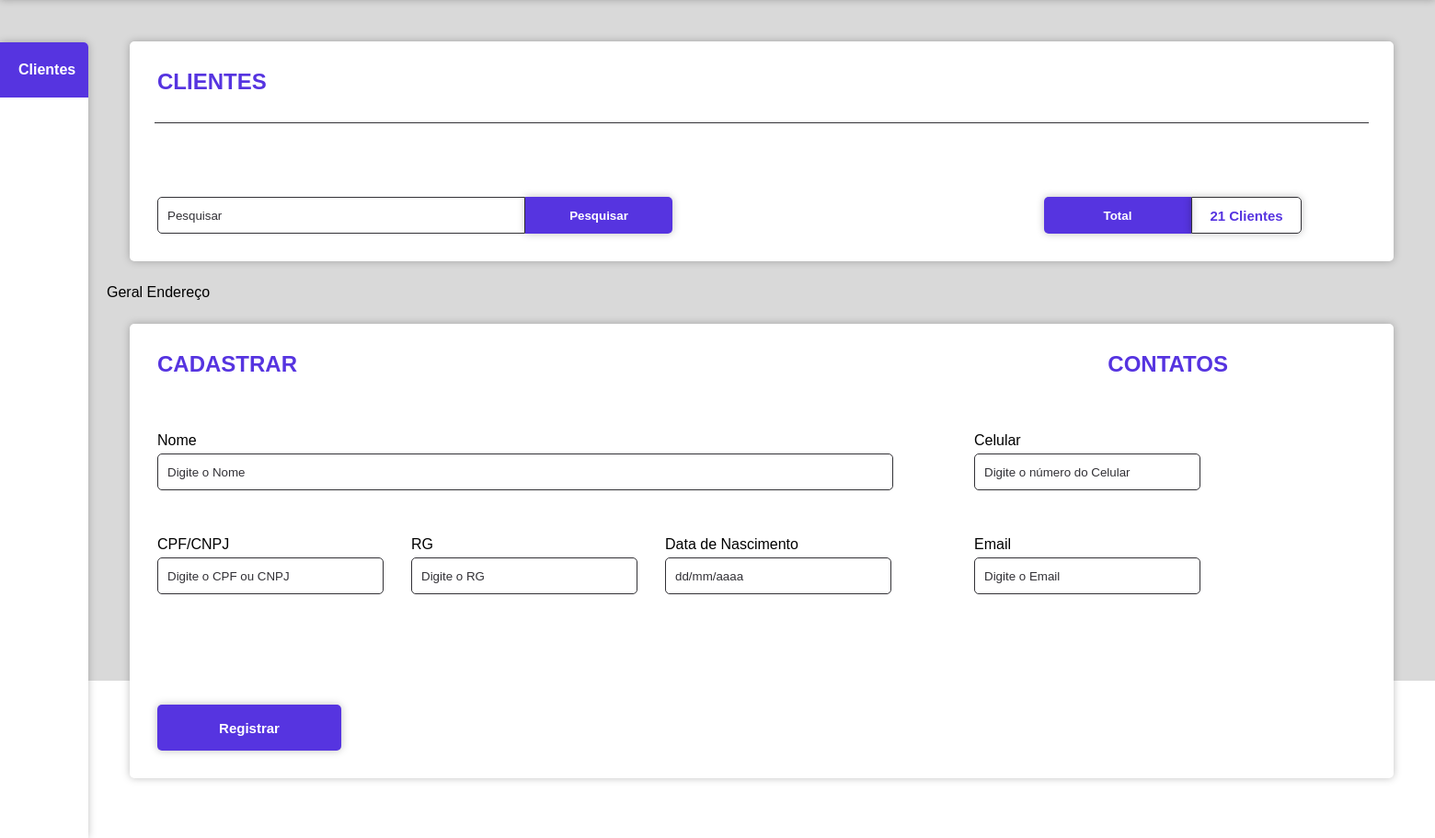
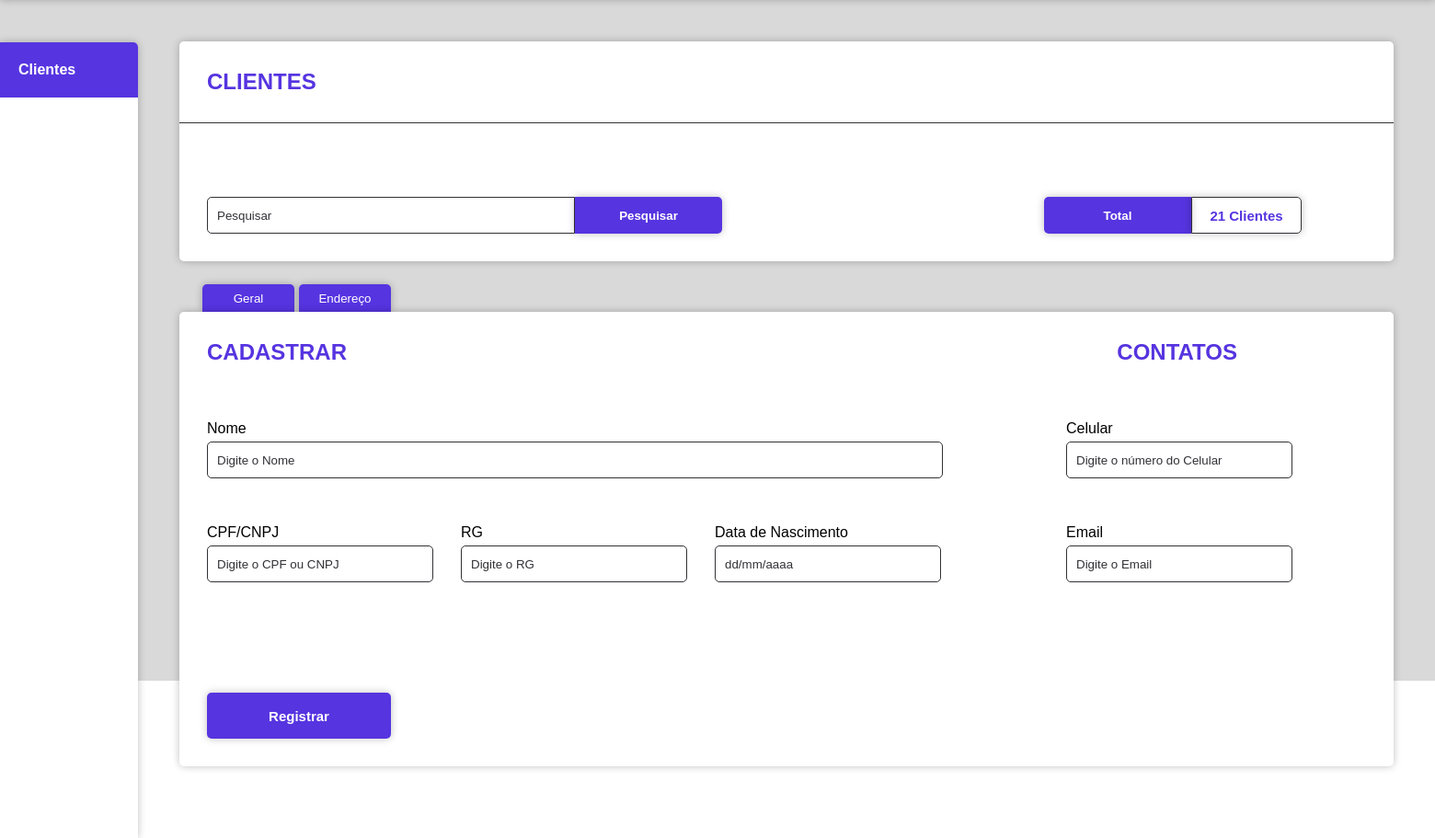
Before and after one commit to GabrielPanjos/Cadastro-de-Clientes, a Python web app: template Cadastro de Clientes/templates/index.html in a window 1560 px wide. Shown: the part 60-971 px from the top of the page at 92% size. Run offline with Jinja, Linux system fonts and the light colour scheme; the template is opened without the code that fills it, so the values that code supplies are empty.

Commit message:
Add files via upload

```diff
--- a/Cadastro de Clientes/static/style.css
+++ b/Cadastro de Clientes/static/style.css
@@ -183,7 +183,7 @@ button {
     box-shadow: 0px 0px 8px 0px rgba(0, 0, 0, 0.250);
 }
 
-#linha {
+#linha-horizontal {
     width: 1320px;
     /* Largura da linha (100% do contêiner pai) */
     height: 1px;
@@ -237,14 +237,14 @@ label {
     display: flex;
     justify-content: space-between;
     /* Espaça os elementos para as extremidades */
-    margin-right: 150px;
+    margin-right: 140px;
 }
 
 .cadastrar-clientes-container {
     display: flex;
     justify-content: space-between;
     /* Espaça os elementos para as extremidades */
-    margin-right: 180px;
+    margin-right: 80px;
     margin-bottom: 40px;
 }
 
@@ -257,6 +257,21 @@ label {
 }
 
 
-.div-cima > div {
-    margin-bottom: 50px; /* Espaço entre as divs dentro de "div-cima" */
+.div-cima>div {
+    margin-bottom: 50px;
+    /* Espaço entre as divs dentro de "div-cima" */
 }
+
+.tab-button {
+    width: 100px;
+    height: 30px;
+    border-radius: 5px 5px 0 0;
+    font-weight: 500;
+}
+
+.tabs {
+    display: flex;
+    gap: 5px;
+    margin-bottom: -25px;
+    margin-left: 50px;
+}
--- a/Cadastro de Clientes/templates/index.html
+++ b/Cadastro de Clientes/templates/index.html
@@ -13,6 +13,7 @@
       type="image/png"
       href="/Cadastro-de-Clientes-manual/Cadastro de Clientes/images/logosemfundo.png"
     />
+    <script src="/Cadastro-de-Clientes-manual/Cadastro de Clientes/static/js/script.js"></script>
   </head>
   <body>
     <header></header>
@@ -26,7 +27,7 @@
         <section id="pesquisar-clientes">
           <h2 id="h2-clientes">CLIENTES</h2>
 
-          <div id="linha"></div>
+          <div id="linha-horizontal"></div>
 
           <div class="pesquisar-clientes-container">
             <div class="pesquisar-container">
@@ -42,7 +43,17 @@
           </div>
         </section>
 
-        <div>Geral Endereço</div>
+        <div class="tabs">
+          <button
+            class="tab-button active btn-press"
+            onclick="openTab('geral')"
+          >
+            Geral
+          </button>
+          <button class="tab-button btn-press" onclick="openTab('endereco')">
+            Endereço
+          </button>
+        </div>
 
         <section id="cadastrar-clientes">
           <div class="dois-h2">
@@ -86,6 +97,8 @@
               </div>
             </div>
 
+            <div id="linha-vertial"></div>
+
             <div class="contatos-container">
               <div class="div-contatos-container">
                 <div class="form-container">
```
Also changed, not shown: Cadastro de Clientes/static/js/script.js (added).
